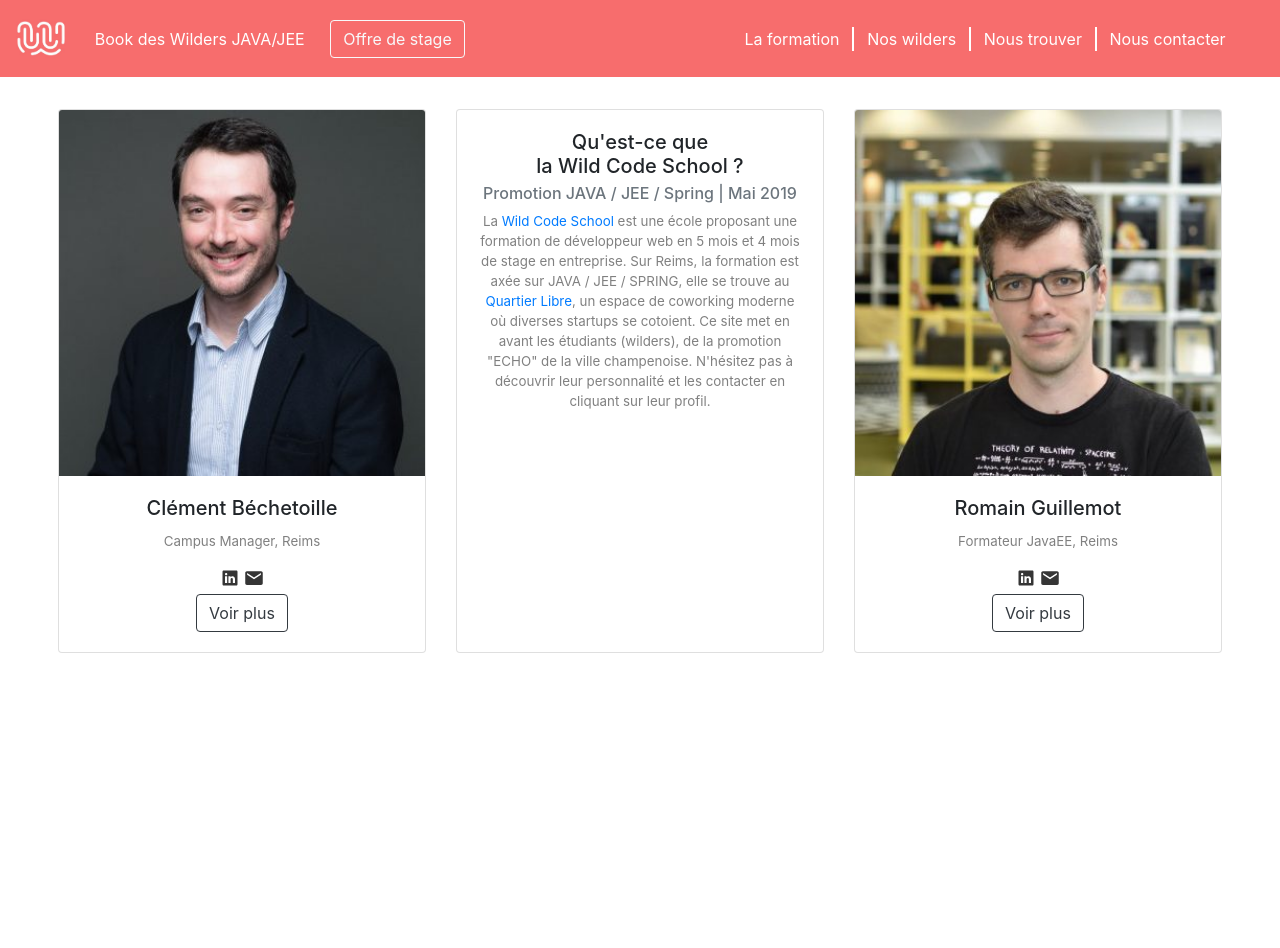
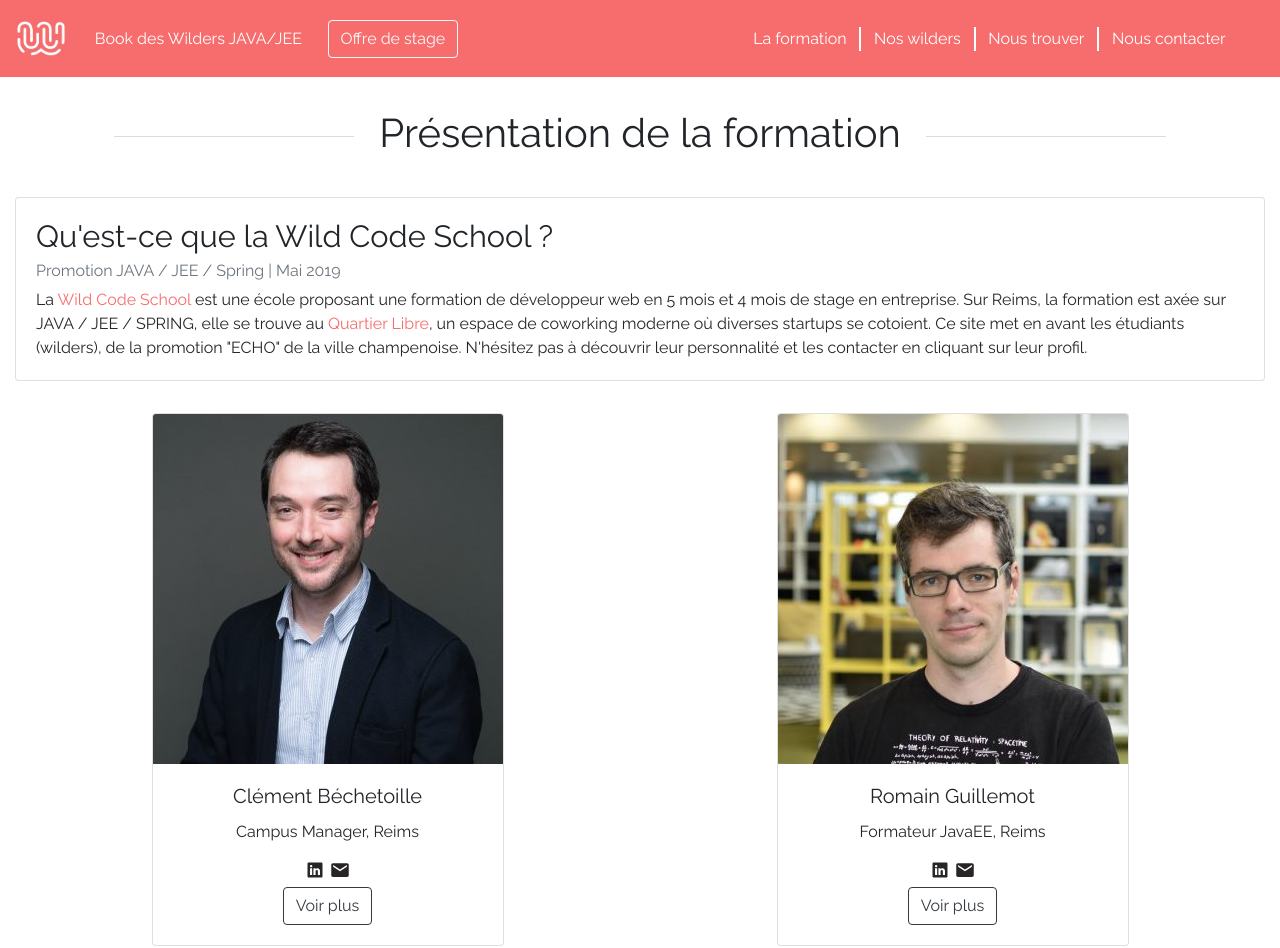
Before and after one commit to RemyTrohel/WildersBook, a plain HTML site: page index.html in a window 1280 px wide. Before the commit the page ends 800 px from the top, so only its background shows below. Drawn offline with nearby package versions, Linux system fonts and the light colour scheme.

Commit message:
modification mercredi

```diff
--- a/index.html
+++ b/index.html
@@ -9,6 +9,7 @@
     <link rel="stylesheet" href="https://stackpath.bootstrapcdn.com/bootstrap/4.3.1/css/bootstrap.min.css" integrity="sha384-ggOyR0iXCbMQv3Xipma34MD+dH/1fQ784/j6cY/iJTQUOhcWr7x9JvoRxT2MZw1T" crossorigin="anonymous">
     <!-- Personal CSS -->
     <link rel="stylesheet" href="style.css">
+    <link href="https://fonts.googleapis.com/css?family=Raleway&display=swap" rel="stylesheet">
 
     <title>Book Wilders - JAVA/JEE/Spring - Mai 2019</title>
   </head>
@@ -17,7 +18,7 @@
     <!-- HEADER & MENU DE NAVIGATION -->
     <header>
       <!-- Menu de navigation -->
-      <nav class="navbar navbar-expand-lg row">
+      <nav class="navbar navbar-expand-lg fixed-top">
         <a class="navbar-brand" href="index.html"><img src="IMG/logo_Wild_500x500.jpg" width="50" class="d-inline-block align-top" alt="logo-wild"></a>
         <span class="navbar-text">Book des Wilders JAVA/JEE</span>
         <a herf="https://wild-code-school.jobteaser.com/fr/recruiter_account/sign_in?back_to_after_login=%2Ffr%2Frecruiter_account%2Fjob_offers"><button type="button" class="btn btn-outline-light">Offre de stage</button></a>
@@ -45,10 +46,11 @@
 
     <!-- SECTION PRESENTATION FORMATION & FORMATEURS -->
     <section id="formation">
-      <div class="card-deck">
+      <h1>Présentation de la formation</h1>
+      <div class="card-deck-test flex-wrap">
 
         <!-- CARD DE CLEMENT BECHETOILLE -->
-        <div class="card">
+        <div class="card order-2">
           <img src="IMG/Clement-bechetoille-350x350.jpg" class="card-img-top" alt="Photo de profil Clément Béchetoille">
           <div class="card-body">
             <h5 class="card-title">Clément Béchetoille</h5>
@@ -63,16 +65,16 @@
         </div>
 
         <!-- CARD PRESENTATION FORMATION -->
-        <div class="card">
+        <div class="card presentationFormation order-1">
           <div class="card-body">
-            <h5 class="card-title">Qu'est-ce que<br>la Wild Code School ?</h5>
+            <h5 class="card-title">Qu'est-ce que la Wild Code School ?</h5>
             <h6 class="card-subtitle mb-2 text-muted">Promotion JAVA / JEE / Spring | Mai 2019</h6>
             <p class="card-text">La <a href="https://wildcodeschool.fr/reims/">Wild Code School</a> est une école proposant une formation de développeur web en 5 mois et 4 mois de stage en entreprise. Sur Reims, la formation est axée sur JAVA / JEE / SPRING, elle se trouve au <a href="https://quartierlibre.co/">Quartier Libre</a>, un espace de coworking moderne où diverses startups se cotoient. Ce site met en avant les étudiants (wilders), de la promotion "ECHO" de la ville champenoise. N'hésitez pas à découvrir leur personnalité et les contacter en cliquant sur leur profil.</p>
           </div>
         </div>
 
         <!-- CARD DE ROMAIN GUILLEMOT -->
-        <div class="card">
+        <div class="card order-3">
           <img src="IMG/Romain-Guillemot-350x350.jpg" class="card-img-top" alt="Photo de profil Romain Guillemot">
           <div class="card-body">
             <h5 class="card-title">Romain Guillemot</h5>
--- a/style.css
+++ b/style.css
@@ -32,7 +32,7 @@ header .navbar-nav .nav-link {
     padding-left: 30px;
 }
 
-.navbar-collapse{
+header .navbar-collapse{
     position:relative;
 }
 
@@ -43,18 +43,18 @@ header .container-icon{
     position:absolute;
 }
 
-.container-icon ion-icon{
+header .container-icon ion-icon{
     color:white;
     width:30px;
     height:30px;
     margin:auto 5px;
 }
 
-.container-icon ion-icon:hover{
-    color:black;
+header .container-icon ion-icon:hover{
+    color:#272525;
 }
 
-.navbar-nav .nav-link:hover {
+header .navbar-nav .nav-link:hover {
     background-color: rgba(255, 255, 255, 0.2);
 }
 
@@ -69,7 +69,7 @@ header .container-icon{
         display:none;
     }
 
-    .navbar-collapse{
+    header .navbar-collapse{
         padding-bottom: 10vh;
     }
 
@@ -81,7 +81,7 @@ header .container-icon{
 }
 
 @media screen and (min-width: 992px){
-    .navbar-expand-lg .navbar-nav .nav-link {
+    header .navbar-expand-lg .navbar-nav .nav-link {
         padding-right: 1vw;
         padding-left: 1vw;
         }
@@ -90,11 +90,11 @@ header .container-icon{
             display:none;
         }
 
-    .navbar-nav .nav-link:hover:first-child {
+    header .navbar-nav .nav-link:hover:first-child {
         border-radius:10px 0 0 10px;
     }
 
-    .navbar-nav .nav-link:hover:last-child {
+    header .navbar-nav .nav-link:hover:last-child {
         border-radius:0 10px 10px 0;
     }
 }
@@ -103,15 +103,44 @@ header .container-icon{
 /* --- FENETRE MODALE FORMATEUR --- */
 
 #formation{
-    padding:4vh 0 4vh 0;
-    display:flex;
-    justify-content:space-around;
-    align-content:center;
+    text-align:center;
+    padding-top:2vh;
+    padding-bottom:20vh;
+    margin-top:77px;
 }
 
-#formation .card{
-    max-width:400px;
-    text-align:center;
+#formation h1{
+    padding:2vh 0;
+}
+
+#formation h1::after{
+    content:'';
+    display:inline-block;
+    vertical-align: middle;
+    width: 15rem;
+    height: 1px;
+    background:gainsboro;
+    margin-left:2vw;
+}
+
+#formation h1::before{
+    content:'';
+    display:inline-block;
+    vertical-align: middle;
+    width: 15rem;
+    height: 1px;
+    background:gainsboro;
+    margin-right:2vw;
+}
+
+#formation .card-deck-test{
+    display:flex;
+    align-items:center;
+    justify-content:space-around;
+}
+
+#formation .card-deck-test .card{
+    margin:2vh auto 2vh auto;
 }
 
 #formation .card .card-text{
@@ -120,7 +149,7 @@ header .container-icon{
 }
 
 #formation .card ion-icon{
-    color:#353535;
+    color:#272525;
     height:20px;
     width:20px;
 }
@@ -147,20 +176,43 @@ header .container-icon{
     }
 }
 
-/* SECTION CARDS */
+/* ------------- CARD PRESENTATION FORMATION ---------------- */
+
+#formation .presentationFormation{
+    text-align:left;
+}
+
+#formation .presentationFormation .card-title{
+    font-size:23pt;
+}
+
+#formation .presentationFormation .text-muted{
+    font-weight:lighter;
+}
+
+#formation .presentationFormation a{
+    color: #f76d6d;
+    text-decoration:none;
+}
+
+#formation .presentationFormation a:hover{
+    background-color:#f76d6d;
+    color:white;
+    transition-duration:0.3s;
+}
+
+#formation .card .card-text {
+    color:#272525;
+    font-size: 12pt;
+}
+
+
+/* ------- SECTION WILDERS -------- */
+
 #cards{
     display:none;
 }
 
-
-#cards .row{
-
-    justify-content: space-around;
-    flex-wrap: wrap;
+body{
+    font-family: 'Raleway', sans-serif;
 }
-
-
-#cards .card {
-    max-width: 18rem;
-    margin: auto;
-}
```
